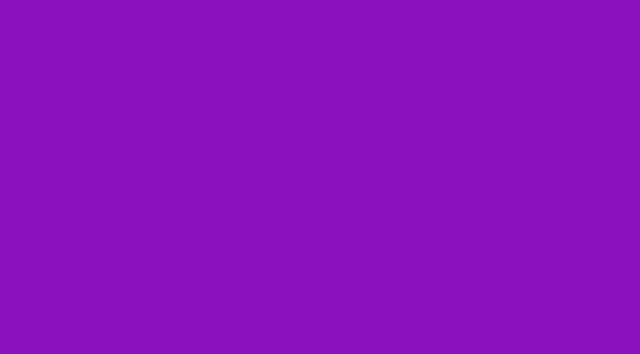
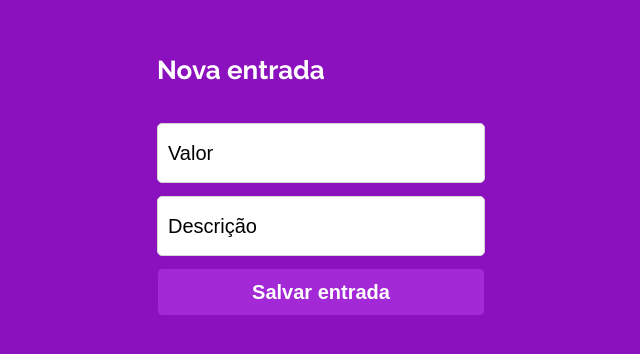
Before and after one commit to jansenosorio/mywallet-front, a React (Create React App) app: page /nova-entrada in a window 1280 px wide. Before the commit this address had no page. Shown: the part 196-550 px from the top of the page, without its empty margins (319-959 px from the left). Built offline with nearby package versions, Linux system fonts and the light colour scheme; a web font is replaced by a local one.

Commit message:
feat: created new entry pages

```diff
--- a/src/App.js
+++ b/src/App.js
@@ -2,6 +2,7 @@ import Login from './pages/Login/Login'
 import { BrowserRouter, Routes, Route } from 'react-router-dom'
 import styled from 'styled-components'
 import SignUp from './pages/SignUp/SignUp'
+import NewEntry from './pages/NewEntry/NewEntry'
 
 
 const App = () => {
@@ -12,6 +13,7 @@ const App = () => {
       <Routes>
         <Route path="/" element={(<Login/>)} />
         <Route path="/cadastro" element={(<SignUp/>)} />
+        <Route path="/nova-entrada" element={(<NewEntry/>)} />
       </Routes>
     </BrowserRouter>
   </MainContainer>
--- /dev/null
+++ b/src/components/StyledTitle.js
@@ -0,0 +1,13 @@
+import styled from "styled-components";
+
+const StyledTitle = styled.h1`
+    width: 328px;
+    height: auto;
+    font-family: Raleway;
+    font-size: 26px;
+    font-weight: 700;
+    color: white;
+    margin-bottom: 40px;
+`
+
+export default StyledTitle
--- /dev/null
+++ b/src/pages/NewEntry/NewEntry.js
@@ -0,0 +1,20 @@
+import Container from "../../components/Container"
+import StyledForm from "../../components/StyledForm"
+import StyledInput from "../../components/StyledInput"
+import StyledButton from "../../components/StyledButton"
+import StyledTitle from "../../components/StyledTitle"
+
+const NewEntry = () => {
+    return (
+        <Container>
+            <StyledTitle>Nova entrada</StyledTitle>
+            <StyledForm>
+                <StyledInput placeholder="Valor" data-test="registry-amount-input"/>
+                <StyledInput placeholder="Descrição" data-test="registry-name-input"/>
+            </StyledForm>
+            <StyledButton>Salvar entrada</StyledButton>
+        </Container>
+    )
+}
+
+export default NewEntry
```
Also changed, not shown: src/pages/Login/style.js (deleted), src/pages/SignUp/style.js (deleted).
